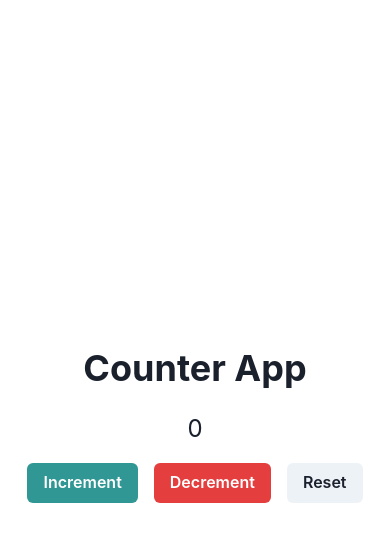
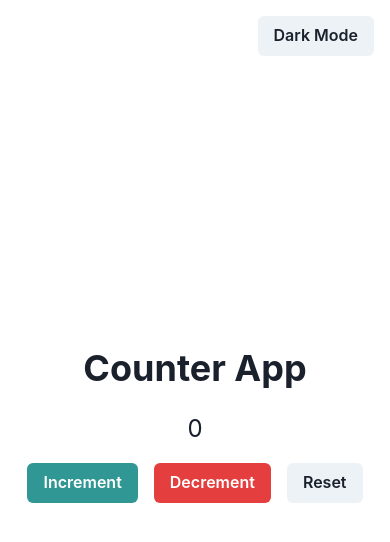
Before and after one commit to GPT-Engineer-App-Dev/tally-counter, a React (Vite) app: page / in a window 390 px wide. Shown: the top 542 px of the page. Built offline with nearby package versions, Linux system fonts and the light colour scheme.

Commit message:
Added dark mode toggle to the counter app with responsive design for both desktop and mobile views.

```diff
--- a/src/App.jsx
+++ b/src/App.jsx
@@ -1,9 +1,20 @@
 import { Route, BrowserRouter as Router, Routes } from "react-router-dom";
+import { useColorMode, Button } from "@chakra-ui/react";
 import Index from "./pages/Index.jsx";
 
 function App() {
+  const ColorModeSwitcher = () => {
+    const { colorMode, toggleColorMode } = useColorMode();
+    return (
+      <Button onClick={toggleColorMode} position="absolute" top="1rem" right="1rem">
+        {colorMode === "light" ? "Dark" : "Light"} Mode
+      </Button>
+    );
+  };
+
   return (
     <Router>
+      <ColorModeSwitcher />
       <Routes>
         <Route exact path="/" element={<Index />} />
       </Routes>
--- a/src/main.jsx
+++ b/src/main.jsx
@@ -1,7 +1,7 @@
 import React from "react";
 import ReactDOM from "react-dom/client";
 import App from "./App.jsx";
-import { ChakraProvider, extendTheme } from "@chakra-ui/react";
+import { ChakraProvider, extendTheme, CSSReset, useColorMode } from "@chakra-ui/react";
 
 const colors = {
   brand: {
@@ -11,11 +11,17 @@ const colors = {
   },
 };
 
-const theme = extendTheme({ colors });
+const config = {
+  initialColorMode: "light",
+  useSystemColorMode: false,
+};
+
+const theme = extendTheme({ config, colors });
 
 ReactDOM.createRoot(document.getElementById("root")).render(
   <React.StrictMode>
     <ChakraProvider theme={theme}>
+      <CSSReset />
       <App />
     </ChakraProvider>
   </React.StrictMode>
```
